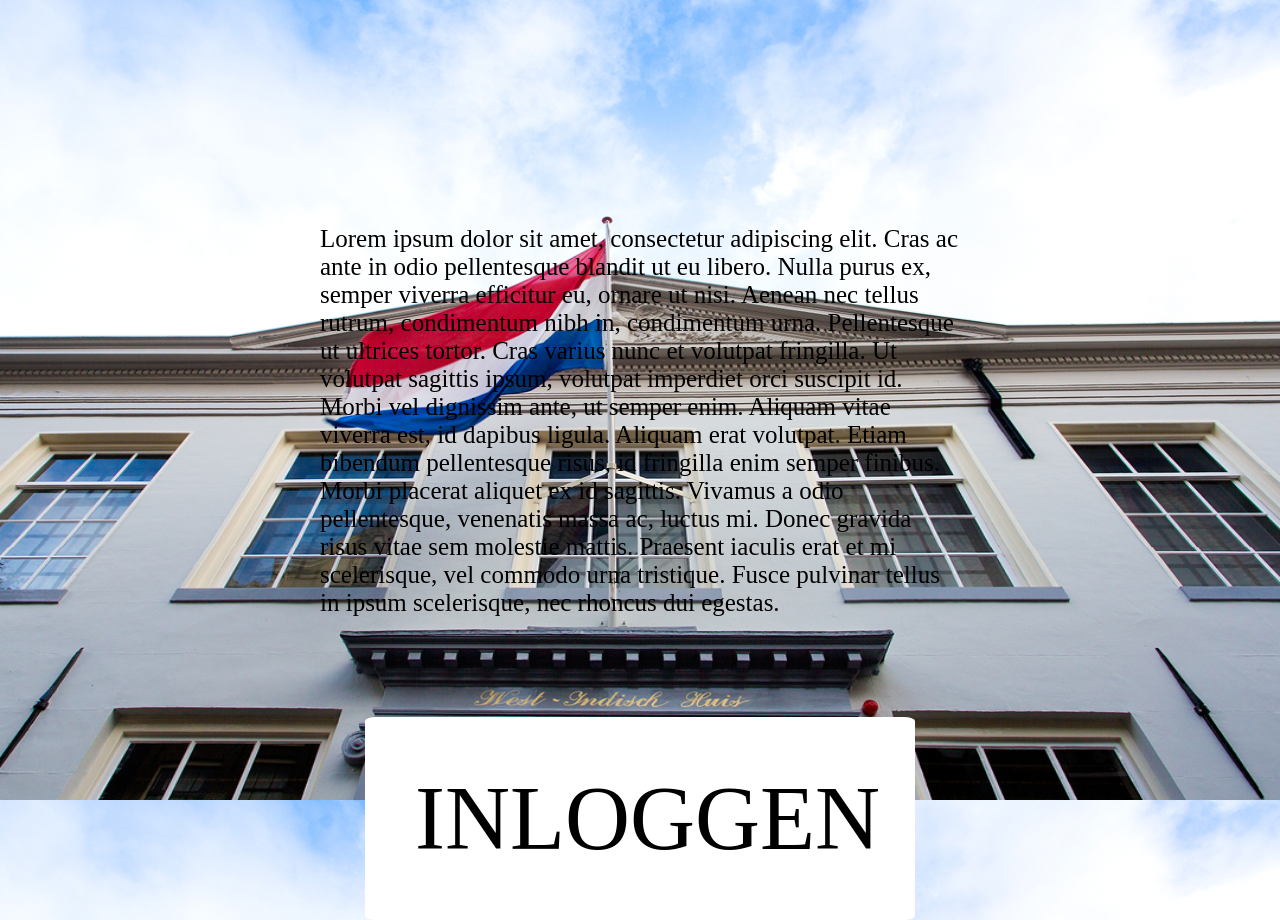
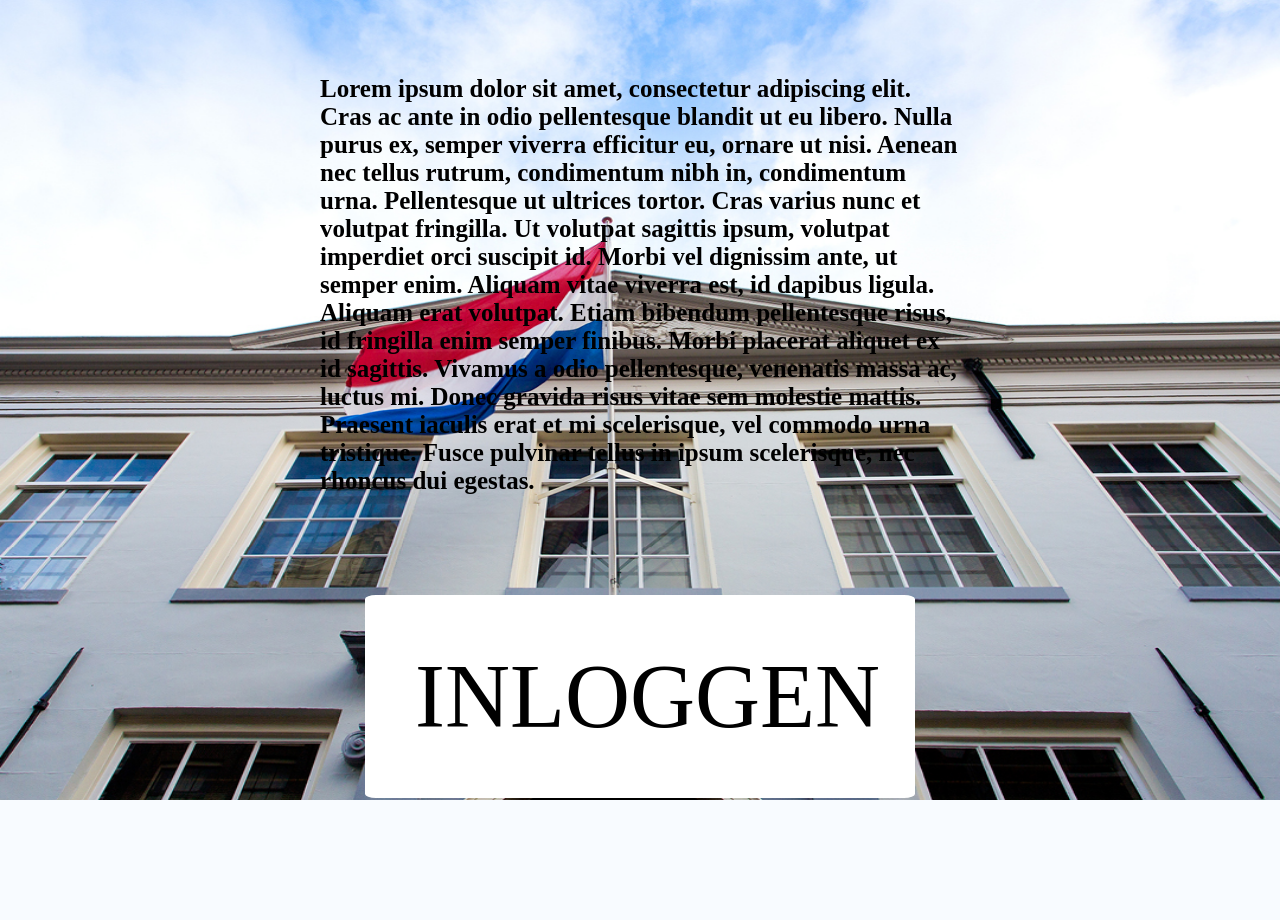
Before and after one commit to Daan7777/pro_coding, a PHP site: page / in a window 1280 px wide. After the commit the page ends 800 px from the top, so only its background shows below. Run offline with PHP 8.4, Linux system fonts and the light colour scheme.

Commit message:
style aangepast

```diff
--- a/styles.css
+++ b/styles.css
@@ -25,7 +25,7 @@ body {
 }
 .uitleg {
   width: 50%;
-  padding-top: 200px;
+  padding-top: 50px;
 }
 form {
   width: 300px;
@@ -118,3 +118,7 @@ input::-webkit-inner-spin-button {
   font-size: 15px;
   max-width: 150px;
 }
+
+.bold {
+  font-weight: bold;
+}
```
